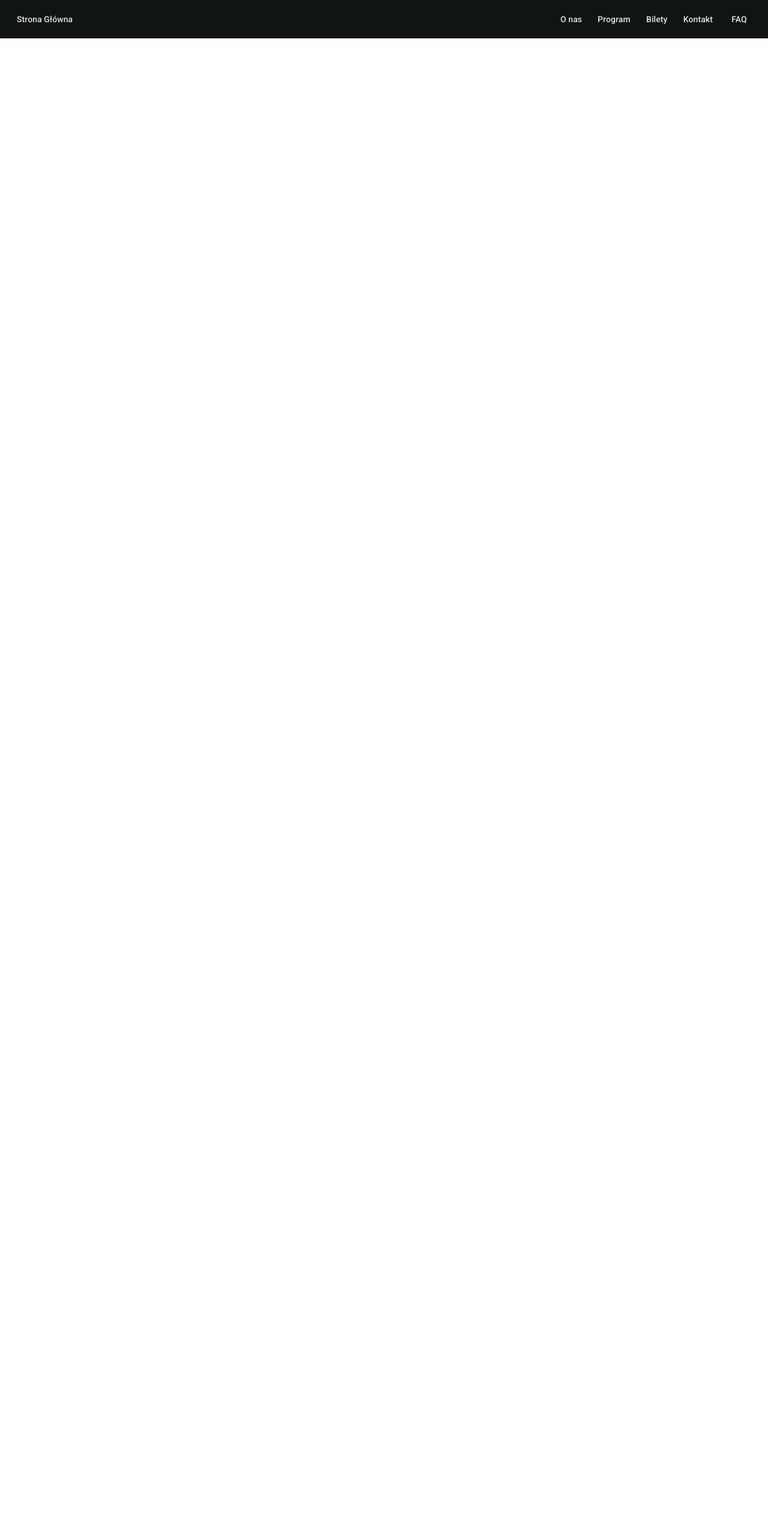
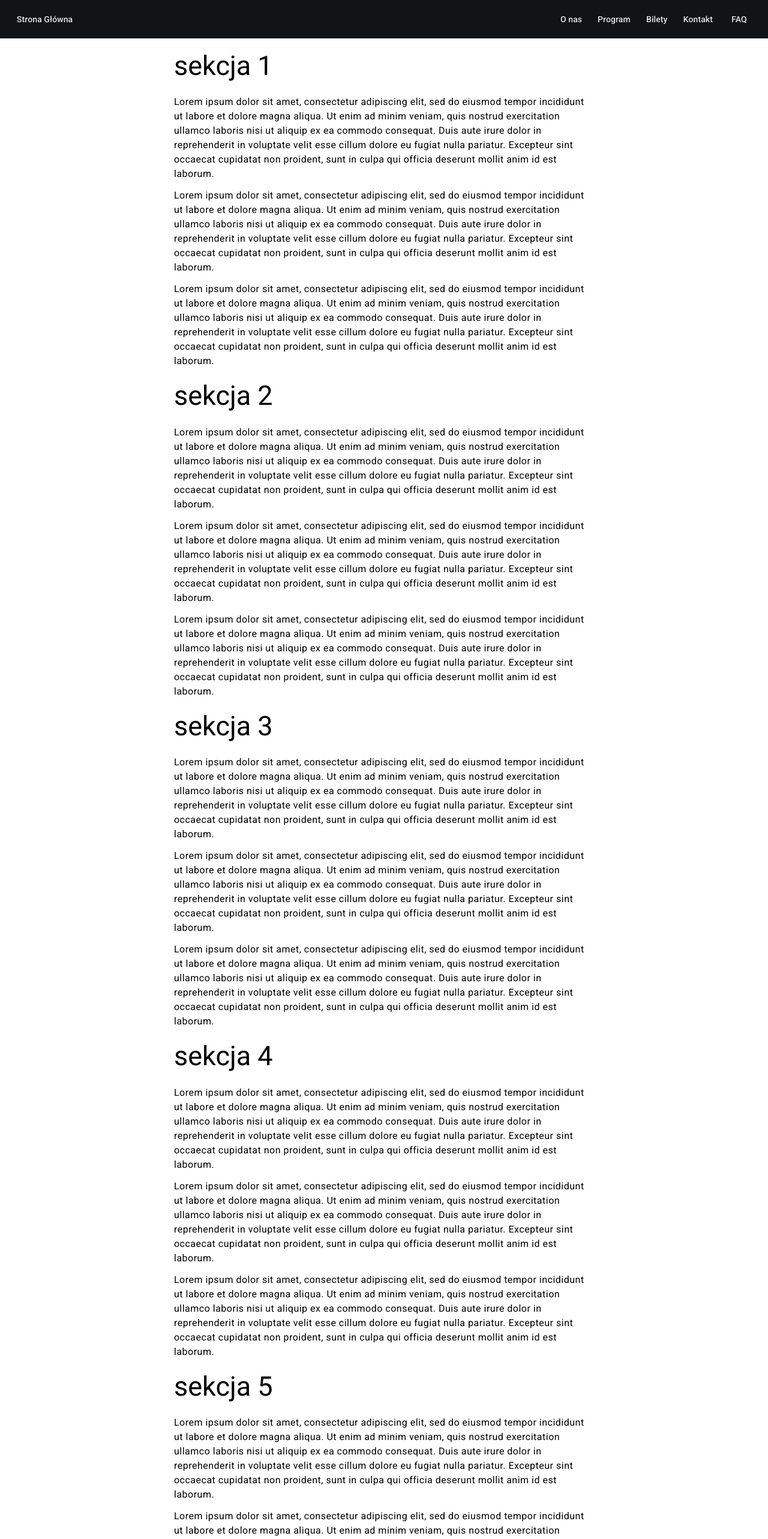
Before and after one commit to ElephantC-PL/zlotpoziomek2, an Angular app: page / in a window 1280 px wide. Shown: the top 2566 px of the page at 60% size. Before the commit the page ends 800 px from the top, so only its background shows below. Built offline with nearby package versions, Linux system fonts and the light colour scheme.

Commit message:
add draft of content

```diff
--- a/src/app/app.component.html
+++ b/src/app/app.component.html
@@ -1 +1,2 @@
 <zp-header></zp-header>
+<zp-content></zp-content>
--- a/src/app/app.component.ts
+++ b/src/app/app.component.ts
@@ -1,11 +1,12 @@
 import { Component } from '@angular/core';
 import { RouterOutlet } from '@angular/router';
 import { HeaderComponent } from "./layout/header/header.component";
+import { ContentComponent } from "./layout/content/content.component";
 
 @Component({
   selector: 'zp-root',
   standalone: true,
-  imports: [RouterOutlet, HeaderComponent],
+  imports: [RouterOutlet, HeaderComponent, ContentComponent],
   templateUrl: './app.component.html',
   styleUrl: './app.component.scss'
 })
--- /dev/null
+++ b/src/app/layout/content/content.component.html
@@ -0,0 +1,30 @@
+<section id="s1">
+    <h2>sekcja 1</h2>
+    <p>Lorem ipsum dolor sit amet, consectetur adipiscing elit, sed do eiusmod tempor incididunt ut labore et dolore magna aliqua. Ut enim ad minim veniam, quis nostrud exercitation ullamco laboris nisi ut aliquip ex ea commodo consequat. Duis aute irure dolor in reprehenderit in voluptate velit esse cillum dolore eu fugiat nulla pariatur. Excepteur sint occaecat cupidatat non proident, sunt in culpa qui officia deserunt mollit anim id est laborum.</p>
+    <p>Lorem ipsum dolor sit amet, consectetur adipiscing elit, sed do eiusmod tempor incididunt ut labore et dolore magna aliqua. Ut enim ad minim veniam, quis nostrud exercitation ullamco laboris nisi ut aliquip ex ea commodo consequat. Duis aute irure dolor in reprehenderit in voluptate velit esse cillum dolore eu fugiat nulla pariatur. Excepteur sint occaecat cupidatat non proident, sunt in culpa qui officia deserunt mollit anim id est laborum.</p>
+    <p>Lorem ipsum dolor sit amet, consectetur adipiscing elit, sed do eiusmod tempor incididunt ut labore et dolore magna aliqua. Ut enim ad minim veniam, quis nostrud exercitation ullamco laboris nisi ut aliquip ex ea commodo consequat. Duis aute irure dolor in reprehenderit in voluptate velit esse cillum dolore eu fugiat nulla pariatur. Excepteur sint occaecat cupidatat non proident, sunt in culpa qui officia deserunt mollit anim id est laborum.</p>
+</section>
+<section id="s2">
+    <h2>sekcja 2</h2>
+    <p>Lorem ipsum dolor sit amet, consectetur adipiscing elit, sed do eiusmod tempor incididunt ut labore et dolore magna aliqua. Ut enim ad minim veniam, quis nostrud exercitation ullamco laboris nisi ut aliquip ex ea commodo consequat. Duis aute irure dolor in reprehenderit in voluptate velit esse cillum dolore eu fugiat nulla pariatur. Excepteur sint occaecat cupidatat non proident, sunt in culpa qui officia deserunt mollit anim id est laborum.</p>
+    <p>Lorem ipsum dolor sit amet, consectetur adipiscing elit, sed do eiusmod tempor incididunt ut labore et dolore magna aliqua. Ut enim ad minim veniam, quis nostrud exercitation ullamco laboris nisi ut aliquip ex ea commodo consequat. Duis aute irure dolor in reprehenderit in voluptate velit esse cillum dolore eu fugiat nulla pariatur. Excepteur sint occaecat cupidatat non proident, sunt in culpa qui officia deserunt mollit anim id est laborum.</p>
+    <p>Lorem ipsum dolor sit amet, consectetur adipiscing elit, sed do eiusmod tempor incididunt ut labore et dolore magna aliqua. Ut enim ad minim veniam, quis nostrud exercitation ullamco laboris nisi ut aliquip ex ea commodo consequat. Duis aute irure dolor in reprehenderit in voluptate velit esse cillum dolore eu fugiat nulla pariatur. Excepteur sint occaecat cupidatat non proident, sunt in culpa qui officia deserunt mollit anim id est laborum.</p>
+</section>
+<section id="s3">
+    <h2>sekcja 3</h2>
+    <p>Lorem ipsum dolor sit amet, consectetur adipiscing elit, sed do eiusmod tempor incididunt ut labore et dolore magna aliqua. Ut enim ad minim veniam, quis nostrud exercitation ullamco laboris nisi ut aliquip ex ea commodo consequat. Duis aute irure dolor in reprehenderit in voluptate velit esse cillum dolore eu fugiat nulla pariatur. Excepteur sint occaecat cupidatat non proident, sunt in culpa qui officia deserunt mollit anim id est laborum.</p>
+    <p>Lorem ipsum dolor sit amet, consectetur adipiscing elit, sed do eiusmod tempor incididunt ut labore et dolore magna aliqua. Ut enim ad minim veniam, quis nostrud exercitation ullamco laboris nisi ut aliquip ex ea commodo consequat. Duis aute irure dolor in reprehenderit in voluptate velit esse cillum dolore eu fugiat nulla pariatur. Excepteur sint occaecat cupidatat non proident, sunt in culpa qui officia deserunt mollit anim id est laborum.</p>
+    <p>Lorem ipsum dolor sit amet, consectetur adipiscing elit, sed do eiusmod tempor incididunt ut labore et dolore magna aliqua. Ut enim ad minim veniam, quis nostrud exercitation ullamco laboris nisi ut aliquip ex ea commodo consequat. Duis aute irure dolor in reprehenderit in voluptate velit esse cillum dolore eu fugiat nulla pariatur. Excepteur sint occaecat cupidatat non proident, sunt in culpa qui officia deserunt mollit anim id est laborum.</p>
+</section>
+<section id="s4">
+    <h2>sekcja 4</h2>
+    <p>Lorem ipsum dolor sit amet, consectetur adipiscing elit, sed do eiusmod tempor incididunt ut labore et dolore magna aliqua. Ut enim ad minim veniam, quis nostrud exercitation ullamco laboris nisi ut aliquip ex ea commodo consequat. Duis aute irure dolor in reprehenderit in voluptate velit esse cillum dolore eu fugiat nulla pariatur. Excepteur sint occaecat cupidatat non proident, sunt in culpa qui officia deserunt mollit anim id est laborum.</p>
+    <p>Lorem ipsum dolor sit amet, consectetur adipiscing elit, sed do eiusmod tempor incididunt ut labore et dolore magna aliqua. Ut enim ad minim veniam, quis nostrud exercitation ullamco laboris nisi ut aliquip ex ea commodo consequat. Duis aute irure dolor in reprehenderit in voluptate velit esse cillum dolore eu fugiat nulla pariatur. Excepteur sint occaecat cupidatat non proident, sunt in culpa qui officia deserunt mollit anim id est laborum.</p>
+    <p>Lorem ipsum dolor sit amet, consectetur adipiscing elit, sed do eiusmod tempor incididunt ut labore et dolore magna aliqua. Ut enim ad minim veniam, quis nostrud exercitation ullamco laboris nisi ut aliquip ex ea commodo consequat. Duis aute irure dolor in reprehenderit in voluptate velit esse cillum dolore eu fugiat nulla pariatur. Excepteur sint occaecat cupidatat non proident, sunt in culpa qui officia deserunt mollit anim id est laborum.</p>
+</section>
+<section id="s5">
+    <h2>sekcja 5</h2>
+    <p>Lorem ipsum dolor sit amet, consectetur adipiscing elit, sed do eiusmod tempor incididunt ut labore et dolore magna aliqua. Ut enim ad minim veniam, quis nostrud exercitation ullamco laboris nisi ut aliquip ex ea commodo consequat. Duis aute irure dolor in reprehenderit in voluptate velit esse cillum dolore eu fugiat nulla pariatur. Excepteur sint occaecat cupidatat non proident, sunt in culpa qui officia deserunt mollit anim id est laborum.</p>
+    <p>Lorem ipsum dolor sit amet, consectetur adipiscing elit, sed do eiusmod tempor incididunt ut labore et dolore magna aliqua. Ut enim ad minim veniam, quis nostrud exercitation ullamco laboris nisi ut aliquip ex ea commodo consequat. Duis aute irure dolor in reprehenderit in voluptate velit esse cillum dolore eu fugiat nulla pariatur. Excepteur sint occaecat cupidatat non proident, sunt in culpa qui officia deserunt mollit anim id est laborum.</p>
+    <p>Lorem ipsum dolor sit amet, consectetur adipiscing elit, sed do eiusmod tempor incididunt ut labore et dolore magna aliqua. Ut enim ad minim veniam, quis nostrud exercitation ullamco laboris nisi ut aliquip ex ea commodo consequat. Duis aute irure dolor in reprehenderit in voluptate velit esse cillum dolore eu fugiat nulla pariatur. Excepteur sint occaecat cupidatat non proident, sunt in culpa qui officia deserunt mollit anim id est laborum.</p>
+</section>
--- /dev/null
+++ b/src/app/layout/content/content.component.scss
@@ -0,0 +1,4 @@
+section {
+    margin: 20px auto;
+    max-width: 700px;
+}
```
Also changed, not shown: src/app/layout/content/content.component.ts (added, +12 -0 lines), 1 other file (tests, documents, lock files or other folders).
